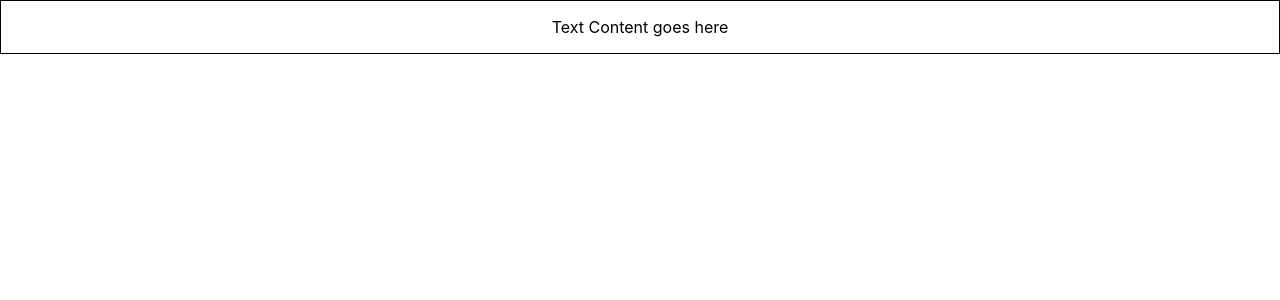
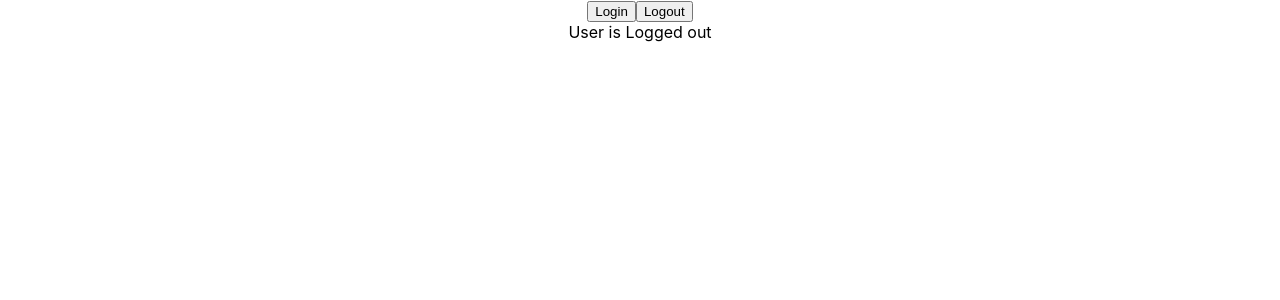
Before and after one commit to kundarsowjanya/React_Typescript, a React (Create React App) app in the folder react-typescript-demo/: page / in a window 1280 px wide. Shown: the top 300 px of the page. Built offline with nearby package versions, Linux system fonts and the light colour scheme.

Commit message:
useState hook

```diff
--- a/react-typescript-demo/src/App.tsx
+++ b/react-typescript-demo/src/App.tsx
@@ -9,6 +9,7 @@
 import { PersonList } from './components/PersonList';
 import { Status } from './components/Status';
 import { Container } from './components/Container';
+import { LoggedIn } from './components/LoggedIn';
 
 function App() {
   const personName={
@@ -32,7 +33,7 @@
   ]
   return (
     <div className="App">
-     <Container styles={{border:"1px solid black",padding:"1rem"}}/>
+   <LoggedIn/>
 
     </div>
   );
--- /dev/null
+++ b/react-typescript-demo/src/components/LoggedIn.tsx
@@ -0,0 +1,18 @@
+import { useState } from "react"
+
+export const LoggedIn=()=>{
+    const [isLoggedIn,setIsLoggedIn]=useState(false)
+    const handleLogin=()=>{
+        setIsLoggedIn(true)
+    }
+    const handleLogout=()=>{
+        setIsLoggedIn(false)
+    }
+   return(
+       <div>
+           <button onClick={handleLogin}>Login</button>
+           <button onClick={handleLogout}>Logout</button>
+           <div>User is {isLoggedIn?`Logged in`: `Logged out`} </div>
+       </div>
+   )
+}
```
